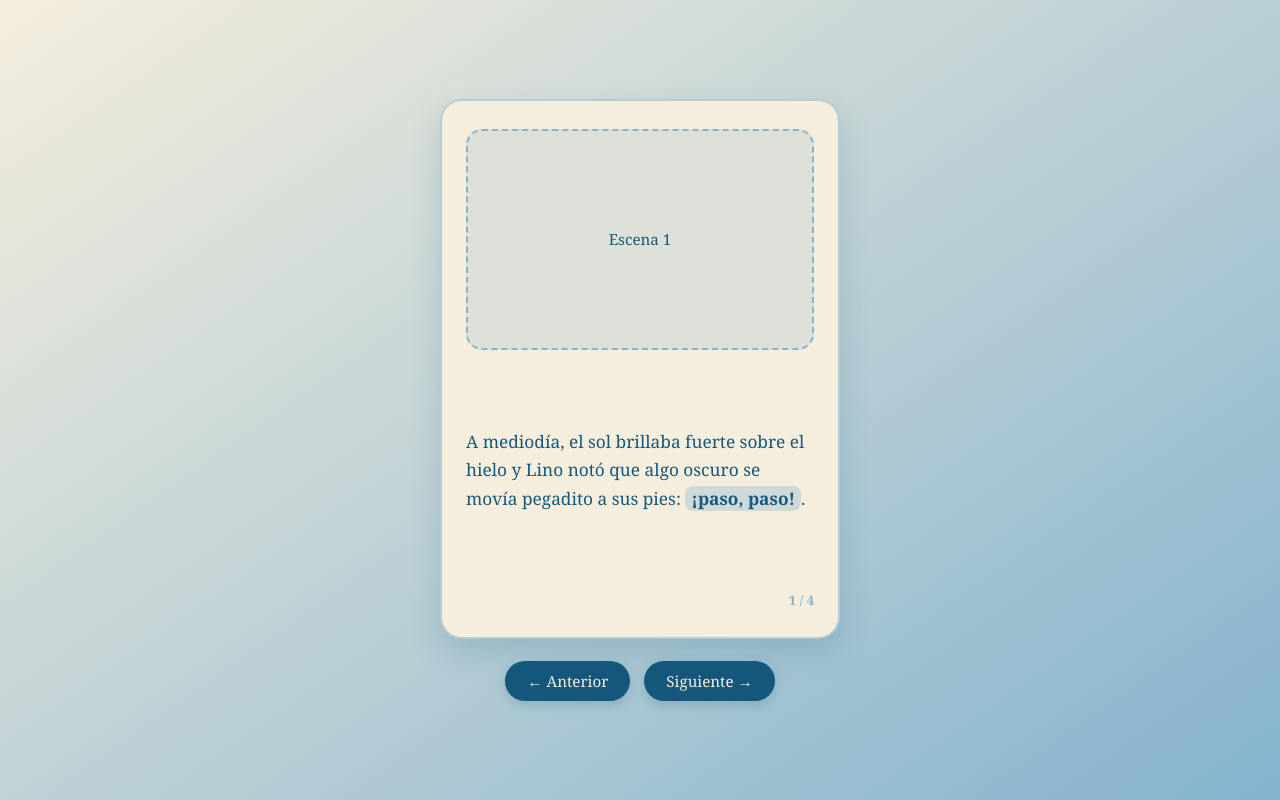
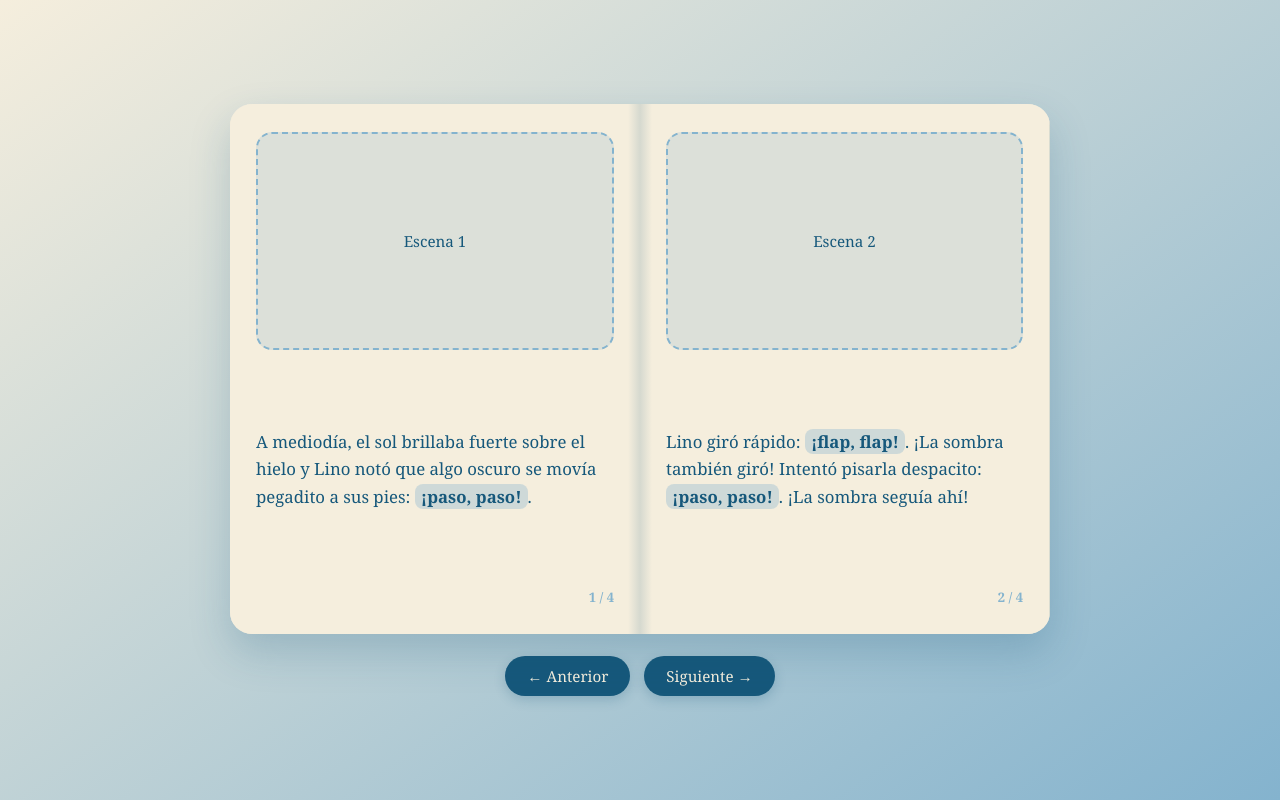
Before and after one commit to Valeenw/Cuento, a plain HTML site: page index.html in a window 1280 px wide. Both pictures are taken after a click on the button "Siguiente →". Drawn offline with Linux system fonts and the light colour scheme.

Commit message:
combinacion de libro y diapo
que jale we

```diff
--- a/estilos.css
+++ b/estilos.css
@@ -17,7 +17,7 @@ body {
   color: #16587B;
 }
 
-.contenedor-cuento {
+.escenario {
   width: 100%;
   display: flex;
   justify-content: center;
@@ -25,11 +25,14 @@ body {
   margin-bottom: 22px;
 }
 
-.libro-marco {
-  position: relative;
+/* Estilo base (celular / tarjeta única) */
+.libro-vista {
   width: min(90vw, 400px);
   height: min(72dvh, 540px);
-  min-height: 430px;
+  min-height: 420px;
+  display: flex;
+  justify-content: center;
+  align-items: stretch;
 }
 
 .vista {
@@ -37,9 +40,9 @@ body {
   width: 100%;
   height: 100%;
   border-radius: 22px;
-  padding: 28px 24px;
+  padding: 26px 22px;
   box-shadow: 0 14px 32px rgba(22, 88, 123, 0.18);
-  animation: aparecer 0.35s ease;
+  animation: aparecer 0.28s ease;
 }
 
 .vista.activa {
@@ -51,11 +54,11 @@ body {
 @keyframes aparecer {
   from {
     opacity: 0;
-    transform: translateY(8px) scale(0.99);
+    transform: translateY(6px);
   }
   to {
     opacity: 1;
-    transform: translateY(0) scale(1);
+    transform: translateY(0);
   }
 }
 
@@ -119,7 +122,7 @@ body {
 .ilustracion {
   width: 100%;
   height: 46%;
-  min-height: 165px;
+  min-height: 160px;
   background-color: rgba(132, 179, 206, 0.22);
   border: 2px dashed #84B3CE;
   border-radius: 16px;
@@ -138,8 +141,8 @@ body {
 }
 
 .pagina p {
-  font-size: clamp(0.98rem, 2.6vw, 1.08rem);
-  line-height: 1.65;
+  font-size: clamp(0.96rem, 2.4vw, 1.05rem);
+  line-height: 1.62;
   color: #16587B;
 }
 
@@ -201,20 +204,47 @@ button:disabled {
   color: #16587B;
 }
 
-/* Ajustes para pantallas pequeñas */
-@media (max-width: 480px) {
-  body {
-    padding: 14px;
+/* --- COMPUTADORA: LIBRO ABIERTO A DOS PÁGINAS --- */
+@media (min-width: 769px) {
+  .libro-vista.modo-libro {
+    width: min(92vw, 820px);
+    height: min(74dvh, 530px);
+    display: grid;
+    grid-template-columns: 1fr 1fr;
+    background-color: #F5EEDD;
+    border-radius: 22px;
+    box-shadow: 0 18px 40px rgba(22, 88, 123, 0.22);
+    position: relative;
+    overflow: hidden;
   }
 
-  .libro-marco {
-    width: 92vw;
-    height: min(70dvh, 500px);
-    min-height: 400px;
+  /* Sombra del lomo central al estar abierto */
+  .libro-vista.modo-libro::after {
+    content: "";
+    position: absolute;
+    top: 0;
+    bottom: 0;
+    left: 50%;
+    width: 24px;
+    transform: translateX(-50%);
+    background: linear-gradient(
+      to right,
+      rgba(22, 88, 123, 0),
+      rgba(22, 88, 123, 0.14),
+      rgba(22, 88, 123, 0)
+    );
+    pointer-events: none;
   }
 
-  .vista {
-    padding: 20px 18px;
-    border-radius: 18px;
+  .libro-vista.modo-libro .vista.activa {
+    border: none;
+    box-shadow: none;
+    border-radius: 0;
+    padding: 28px 26px;
+  }
+
+  .libro-vista.modo-libro .pagina:nth-of-type(odd),
+  .libro-vista.modo-libro .portada {
+    border-right: 1px solid rgba(22, 88, 123, 0.12);
   }
 }
--- a/index.html
+++ b/index.html
@@ -8,18 +8,18 @@
 </head>
 <body>
 
-  <main class="contenedor-cuento">
-    <div class="libro-marco">
+  <main class="escenario">
+    <div class="libro-vista" id="libro-vista">
 
-      <!-- Vista 0: Portada -->
+      <!-- 0: Portada -->
       <section class="vista portada activa">
         <div class="sol">☀️</div>
         <h1>La sombrita</h1>
         <p class="subtitulo">Un cuento sobre el hielo</p>
-        <span class="pista">Toca o haz clic en Siguiente →</span>
+        <span class="pista">Haz clic en Siguiente →</span>
       </section>
 
-      <!-- Vista 1: Escena 1 -->
+      <!-- 1: Escena 1 -->
       <section class="vista pagina">
         <div class="ilustracion">
           <!-- <img src="img/escena1.png" alt="Lino sobre el hielo"> -->
@@ -29,7 +29,7 @@
         <span class="num-pag">1 / 4</span>
       </section>
 
-      <!-- Vista 2: Escena 2 -->
+      <!-- 2: Escena 2 -->
       <section class="vista pagina">
         <div class="ilustracion">
           <!-- <img src="img/escena2.png" alt="Lino girando en el hielo"> -->
@@ -39,7 +39,7 @@
         <span class="num-pag">2 / 4</span>
       </section>
 
-      <!-- Vista 3: Escena 3 -->
+      <!-- 3: Escena 3 -->
       <section class="vista pagina">
         <div class="ilustracion">
           <!-- <img src="img/escena3.png" alt="Zuri el zorro ártico"> -->
@@ -49,7 +49,7 @@
         <span class="num-pag">3 / 4</span>
       </section>
 
-      <!-- Vista 4: Escena 4 -->
+      <!-- 4: Escena 4 -->
       <section class="vista pagina">
         <div class="ilustracion">
           <!-- <img src="img/escena4.png" alt="Lino y su sombra bailando"> -->
@@ -59,7 +59,7 @@
         <span class="num-pag">4 / 4</span>
       </section>
 
-      <!-- Vista 5: Contraportada -->
+      <!-- 5: Contraportada -->
       <section class="vista contraportada">
         <h2>Fin</h2>
         <p>Siempre hay alguien caminando contigo.</p>
--- a/script.js
+++ b/script.js
@@ -1,31 +1,67 @@
+const libroVista = document.getElementById('libro-vista');
 const vistas = Array.from(document.querySelectorAll('.vista'));
 const btnAnterior = document.getElementById('btn-anterior');
 const btnSiguiente = document.getElementById('btn-siguiente');
 const btnReiniciar = document.getElementById('btn-reiniciar');
 
-let indiceActual = 0;
+// Pasos para computadora:
+// [0] = Portada sola
+// [1, 2] = Escena 1 (izq) + Escena 2 (der)
+// [3, 4] = Escena 3 (izq) + Escena 4 (der)
+// [5] = Contraportada sola
+const spreadsEscritorio = [[0], [1, 2], [3, 4], [5]];
 
-function mostrarVista(nuevoIndice) {
-  if (nuevoIndice < 0 || nuevoIndice >= vistas.length) return;
-  indiceActual = nuevoIndice;
+let pasoMovil = 0;
+let pasoEscritorio = 0;
 
-  vistas.forEach((vista, i) => {
-    vista.classList.toggle('activa', i === indiceActual);
-  });
+function esEscritorio() {
+  return window.innerWidth >= 769;
+}
 
-  btnAnterior.disabled = indiceActual === 0;
-  btnSiguiente.disabled = indiceActual === vistas.length - 1;
+function renderizar() {
+  vistas.forEach((v) => v.classList.remove('activa'));
+
+  if (esEscritorio()) {
+    const grupo = spreadsEscritorio[pasoEscritorio] || [0];
+    const esDoble = grupo.length === 2;
+    libroVista.classList.toggle('modo-libro', esDoble);
+
+    grupo.forEach((idx) => {
+      if (vistas[idx]) vistas[idx].classList.add('activa');
+    });
+
+    btnAnterior.disabled = pasoEscritorio === 0;
+    btnSiguiente.disabled = pasoEscritorio === spreadsEscritorio.length - 1;
+  } else {
+    libroVista.classList.remove('modo-libro');
+    if (vistas[pasoMovil]) vistas[pasoMovil].classList.add('activa');
+
+    btnAnterior.disabled = pasoMovil === 0;
+    btnSiguiente.disabled = pasoMovil === vistas.length - 1;
+  }
 }
 
 function siguiente() {
-  if (indiceActual < vistas.length - 1) {
-    mostrarVista(indiceActual + 1);
+  if (esEscritorio()) {
+    if (pasoEscritorio < spreadsEscritorio.length - 1) {
+      pasoEscritorio++;
+      renderizar();
+    }
+  } else if (pasoMovil < vistas.length - 1) {
+    pasoMovil++;
+    renderizar();
   }
 }
 
 function anterior() {
-  if (indiceActual > 0) {
-    mostrarVista(indiceActual - 1);
+  if (esEscritorio()) {
+    if (pasoEscritorio > 0) {
+      pasoEscritorio--;
+      renderizar();
+    }
+  } else if (pasoMovil > 0) {
+    pasoMovil--;
+    renderizar();
   }
 }
 
@@ -35,7 +71,9 @@ btnAnterior.addEventListener('click', anterior);
 if (btnReiniciar) {
   btnReiniciar.addEventListener('click', (e) => {
     e.stopPropagation();
-    mostrarVista(0);
+    pasoMovil = 0;
+    pasoEscritorio = 0;
+    renderizar();
   });
 }
 
@@ -52,17 +90,17 @@ document.addEventListener('keydown', (e) => {
 });
 
 let inicioX = 0;
-const marco = document.querySelector('.libro-marco');
-
-marco.addEventListener('touchstart', (e) => {
+libroVista.addEventListener('touchstart', (e) => {
   inicioX = e.changedTouches[0].screenX;
 }, { passive: true });
 
-marco.addEventListener('touchend', (e) => {
+libroVista.addEventListener('touchend', (e) => {
   const finX = e.changedTouches[0].screenX;
   const diff = inicioX - finX;
   if (diff > 45) siguiente();
   if (diff < -45) anterior();
 }, { passive: true });
 
-mostrarVista(0);
+window.addEventListener('resize', renderizar);
+
+renderizar();
```
